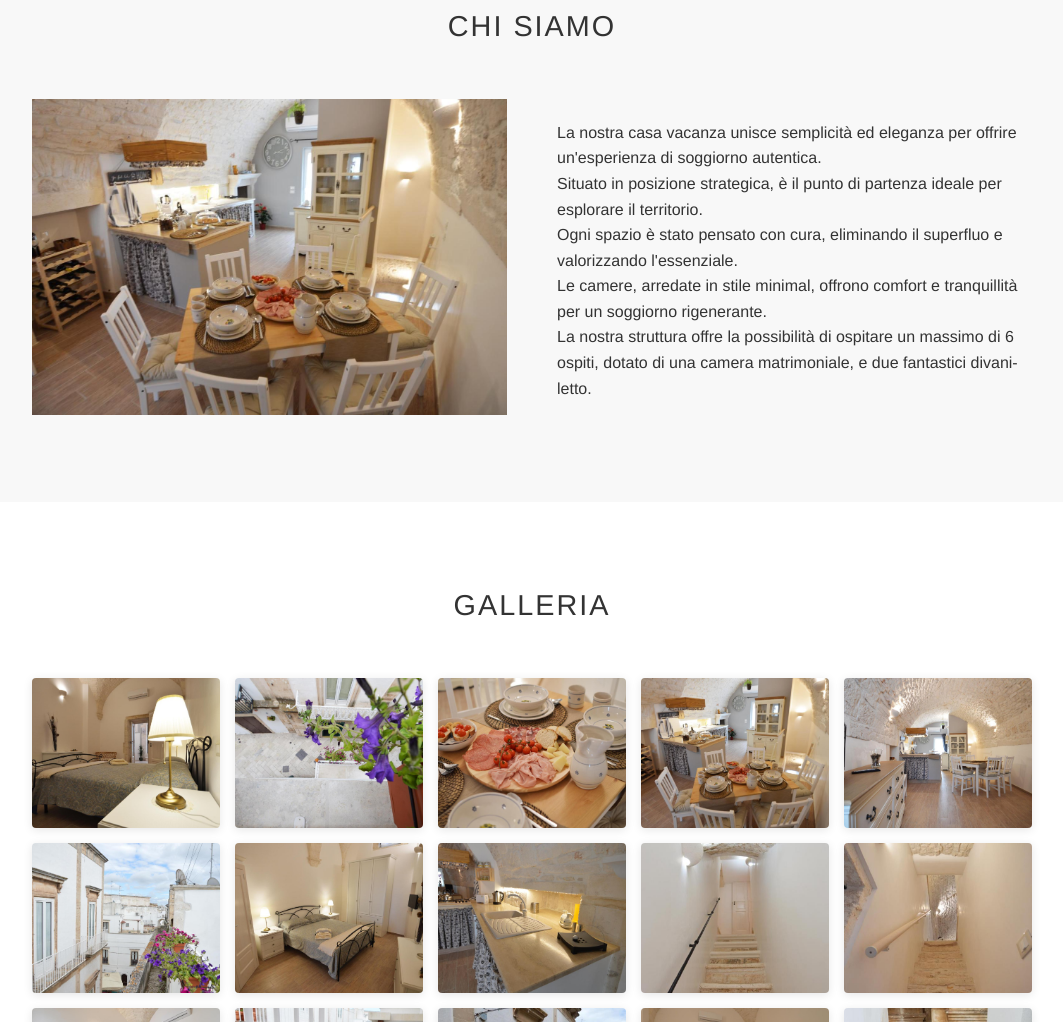
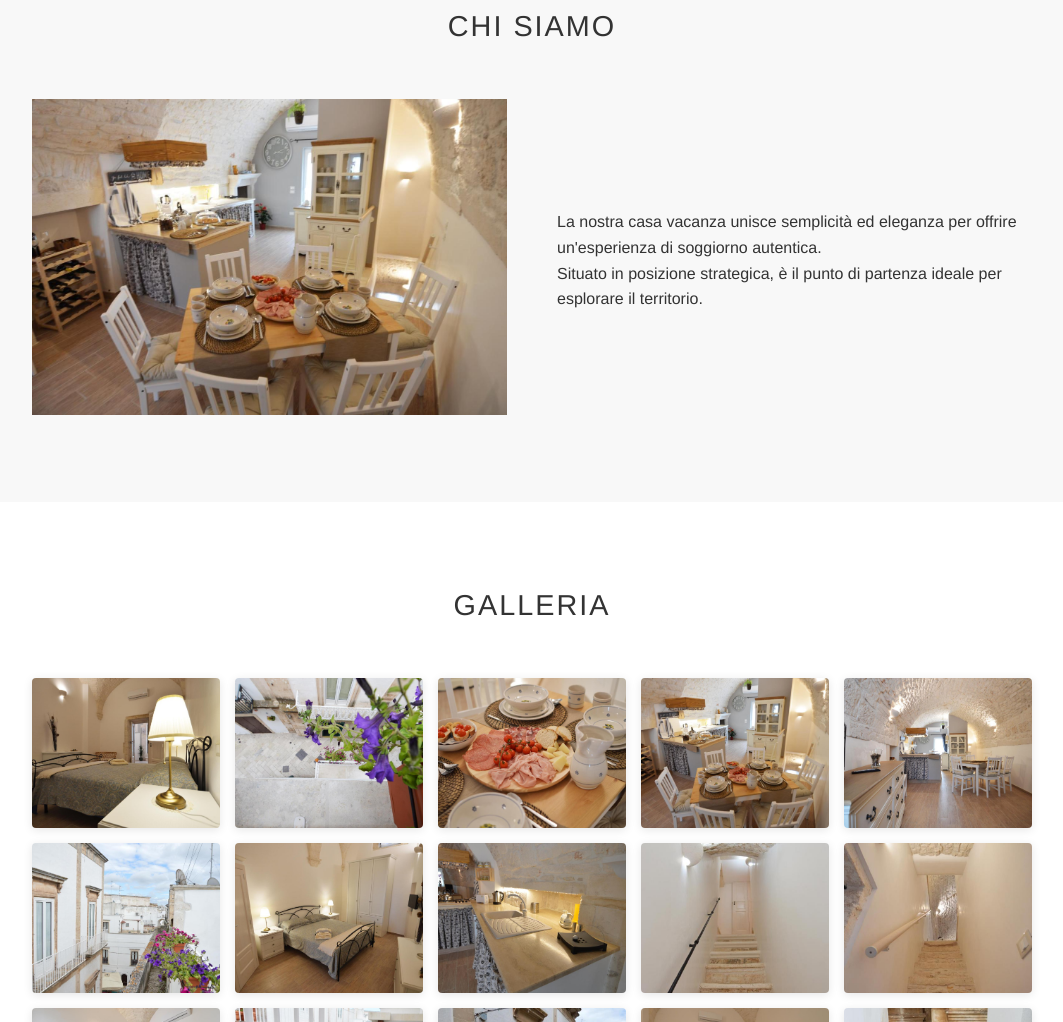
Before and after one commit to matteomarino1/LaDimoraNonnaDora, a plain HTML site: page index.html in a window 1280 px wide. Shown: the part 2119-3141 px from the top of the page, without its empty margins (108-1171 px from the left). Drawn offline with Linux system fonts and the light colour scheme.

Commit message:
v2 senza la parte dello zio

```diff
--- a/index.html
+++ b/index.html
@@ -204,9 +204,7 @@
                 <div class="about-text">
                     <p>La nostra casa vacanza unisce semplicità ed eleganza per offrire un'esperienza di soggiorno autentica.</p>
                     <p>Situato in posizione strategica, è il punto di partenza ideale per esplorare il territorio.</p>
-                    <p>Ogni spazio è stato pensato con cura, eliminando il superfluo e valorizzando l'essenziale.</p>
-                    <p>Le camere, arredate in stile minimal, offrono comfort e tranquillità per un soggiorno rigenerante.</p>
-                    <p>La nostra struttura offre la possibilità di ospitare un massimo di 6 ospiti, dotato di una camera matrimoniale, e due fantastici divani-letto. </p>
+
                 </div>
             </div>
         </div>
```
